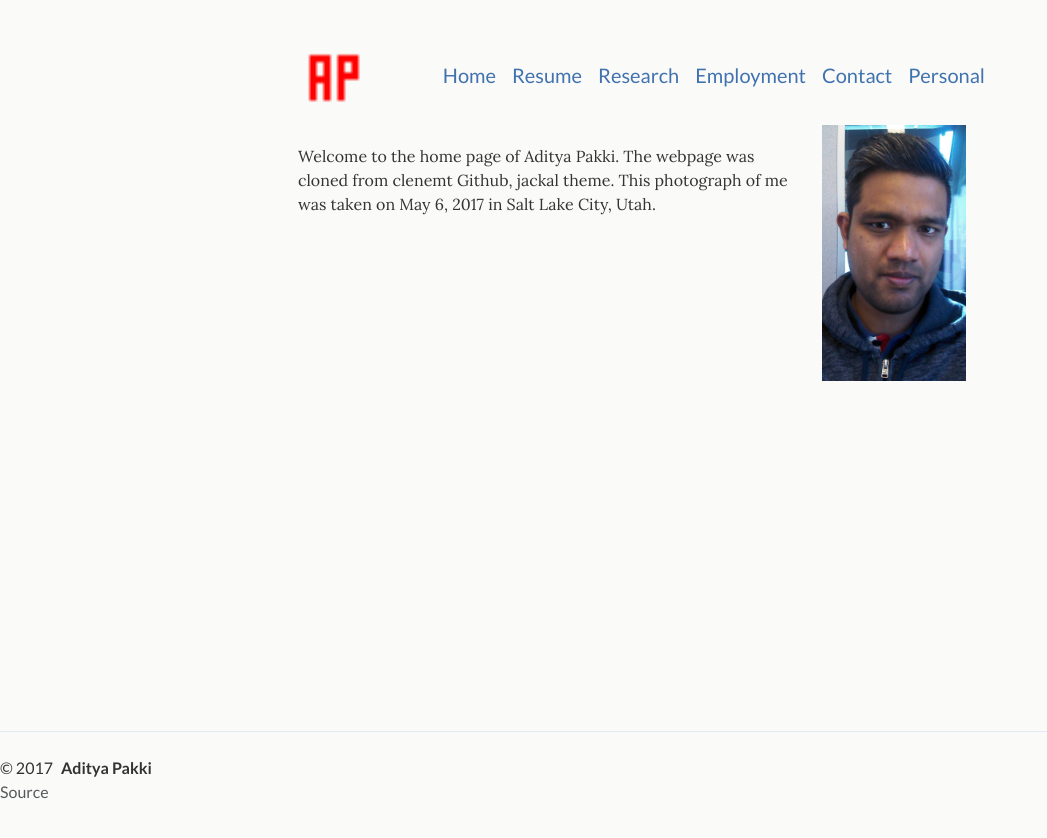
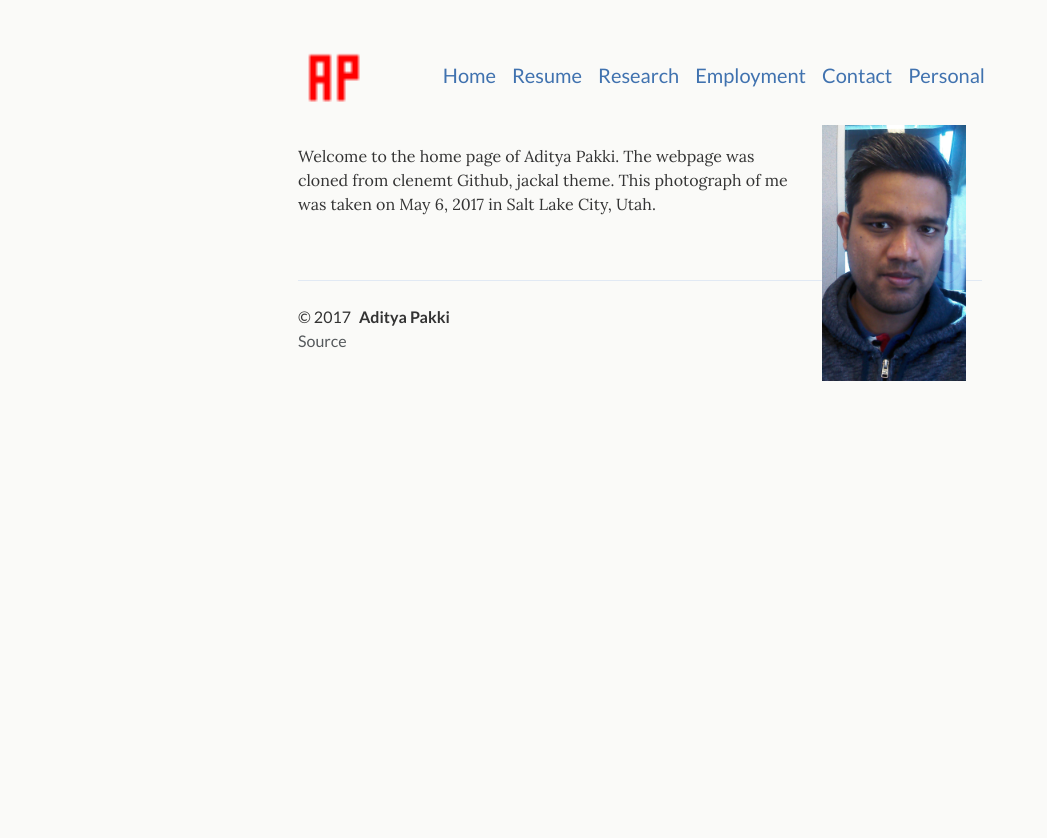
Before and after one commit to adityapakki/adityapakki.github.io, a Jekyll site: the page built from index.html, in a window 1280 px wide. Shown: the top 838 px of the page, without its empty margins (0-1047 px from the left). Built offline with Jekyll 4.4.1, drawn with Linux system fonts in a browser that asks for light colours.

Commit message:
revert to old style

```diff
--- a/_sass/_site.scss
+++ b/_sass/_site.scss
@@ -106,10 +106,6 @@
 // SITE FOOTER ====================================
 
 .site-footer {
-  position:fixed;
-  bottom:0;
-  left:0;
-  right:0;
   margin: 4rem 0 6rem;
   padding-top: $spacer1;
   font-family: $font-heading;
```
